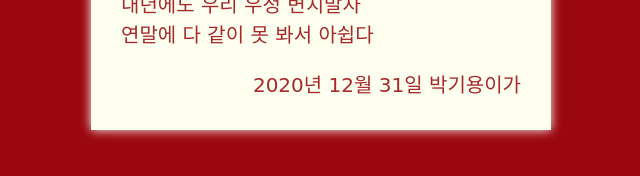
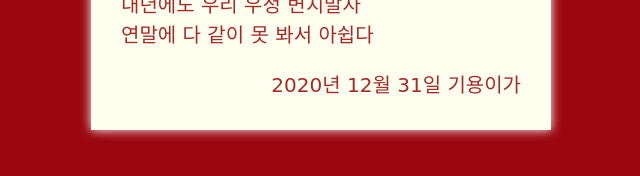
Before and after one commit to Park-Kiyong/yourcard, a plain HTML site: page index.html in a window 1280 px wide. Both pictures are taken after a click on the element 640 px from the left and 300 px from the top of the page. Shown: the part 546-722 px from the top of the page, 319-959 px from the left. Drawn offline with Linux system fonts and the light colour scheme; a web font is replaced by a local one.

Commit message:
알럿트 수정

```diff
--- a/index.html
+++ b/index.html
@@ -135,7 +135,7 @@
 
         function go_rtan(){
             alert('앗, 어떻게 찾았지!')
-            window.location.href='https://spartacodingclub.kr?f_name=%EB%B0%95%EA%B8%B0%EC%9A%A9&f_uid=5f6f5dc5ff48fc0009803ff4'
+            // window.location.href='https://spartacodingclub.kr?f_name=%EB%B0%95%EA%B8%B0%EC%9A%A9&f_uid=5f6f5dc5ff48fc0009803ff4'
         }
 
     </script>
@@ -161,7 +161,7 @@
             내년에도 우리 우정 변치말자 <br />
             연말에 다 같이 못 봐서 아쉽다 <br />
             <p class=from>
-                2020년 12월 31일 박기용이가
+                2020년 12월 31일 기용이가
             </p>
         </div>
     </div>
```
